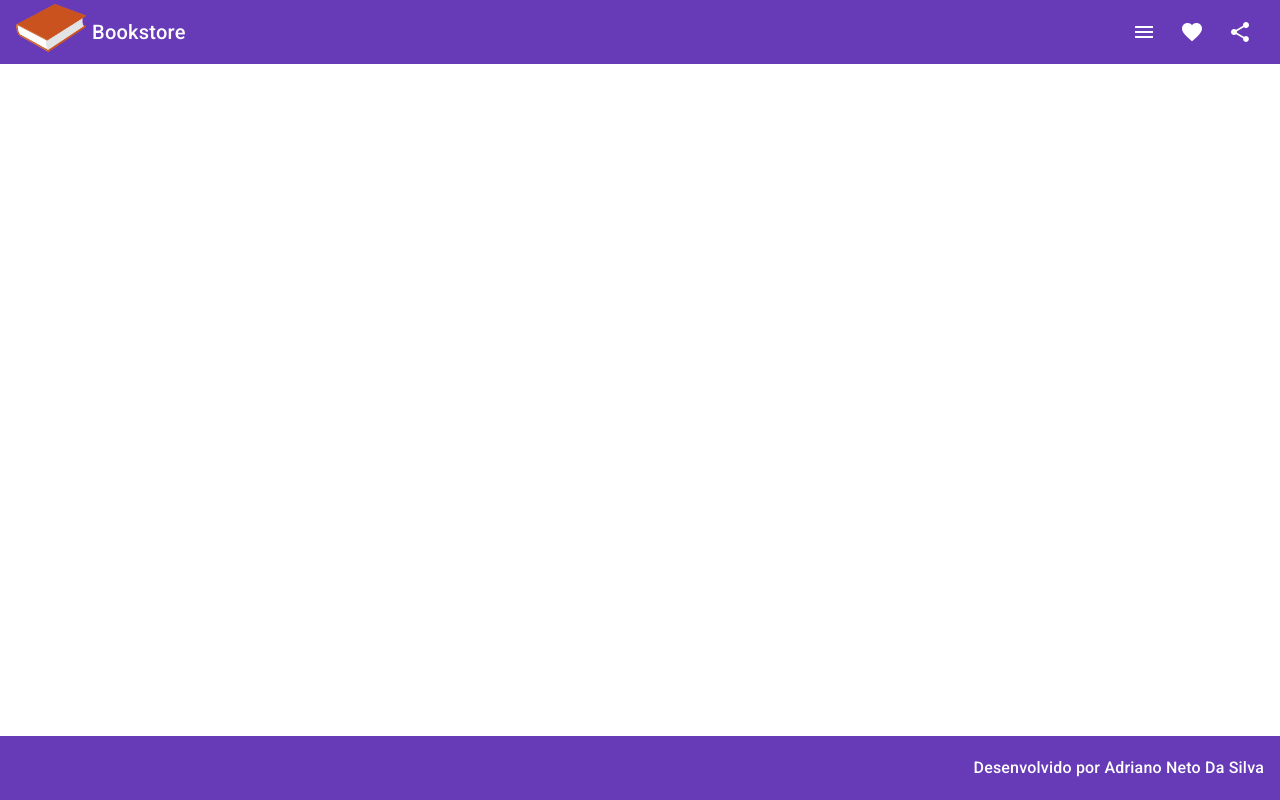
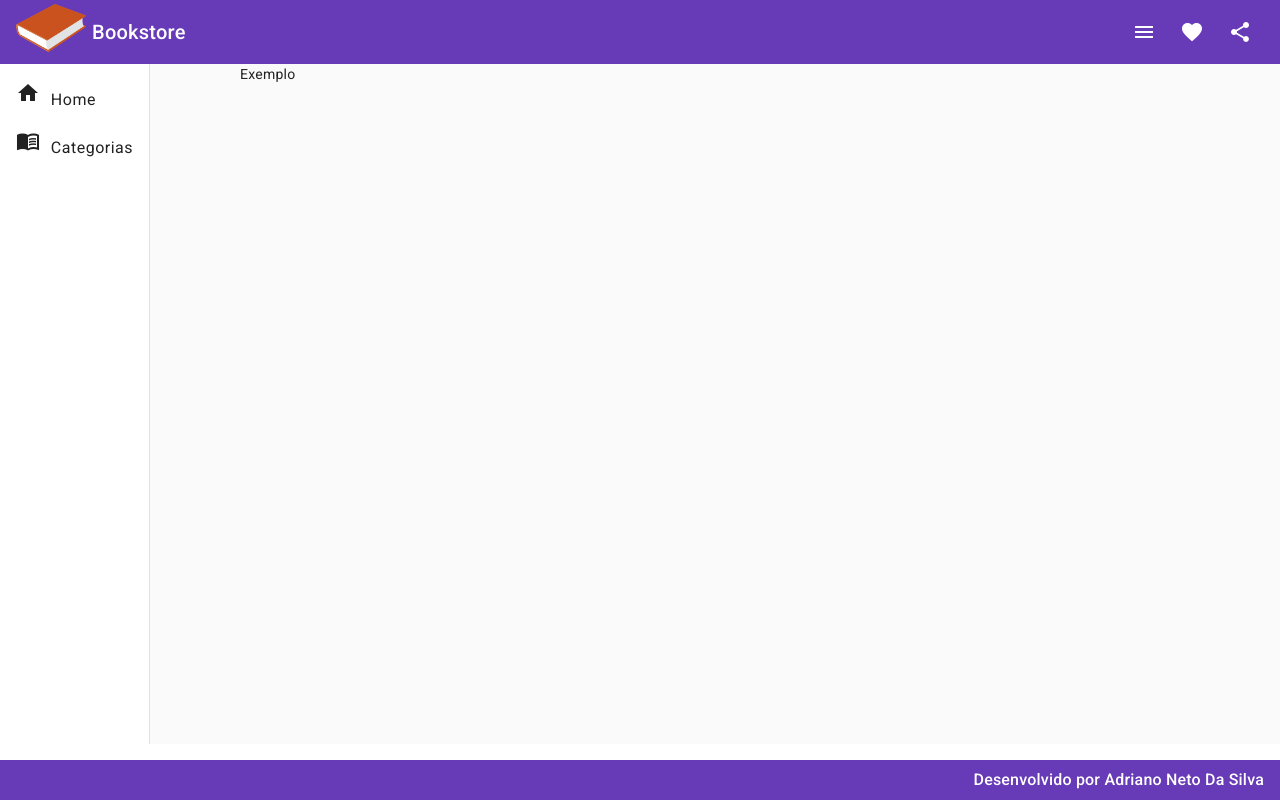
Before and after one commit to Adriano-Java/bookstore, an Angular app: page / in a window 1280 px wide. Built offline with nearby package versions, Linux system fonts and the light colour scheme.

Commit message:
feat: adiciona component nav.

```diff
--- a/src/app/app.component.html
+++ b/src/app/app.component.html
@@ -1,2 +1,3 @@
 <app-header></app-header>
+<app-nav></app-nav>
 <app-footer></app-footer>
--- a/src/app/components/template/footer/footer.component.css
+++ b/src/app/components/template/footer/footer.component.css
@@ -3,4 +3,5 @@
     bottom: 0%;
     justify-content: flex-end;
     font-size: 1rem;
+    height: 5%;
 }
--- /dev/null
+++ b/src/app/components/template/nav/nav.component.css
@@ -0,0 +1,7 @@
+.container {
+    height: 85%;
+}
+
+i {
+    padding-right: .4rem;
+}
--- /dev/null
+++ b/src/app/components/template/nav/nav.component.html
@@ -0,0 +1,17 @@
+<mat-sidenav-container class="container">
+    <mat-sidenav mode="side" opened>
+        <mat-nav-list>
+            <a mat-list-item>
+                <i class="material-icons">home</i>
+                Home
+            </a>
+            <a mat-list-item>
+                <i class="material-icons">menu_book</i>
+                Categorias
+            </a>
+        </mat-nav-list>
+    </mat-sidenav>
+    <mat-sidenav-content>
+        Exemplo
+    </mat-sidenav-content>
+</mat-sidenav-container>
```
Also changed, not shown: src/app/app.module.ts (+11 -3 lines), src/app/components/template/nav/nav.component.ts (added, +10 -0 lines), 1 other file (tests, documents, lock files or other folders).
